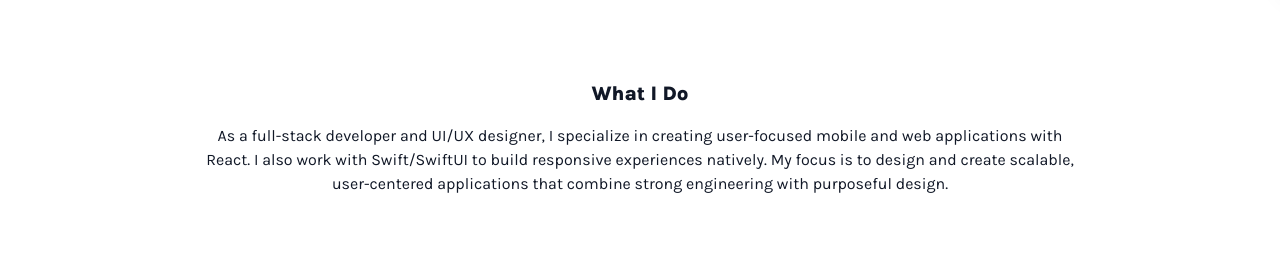
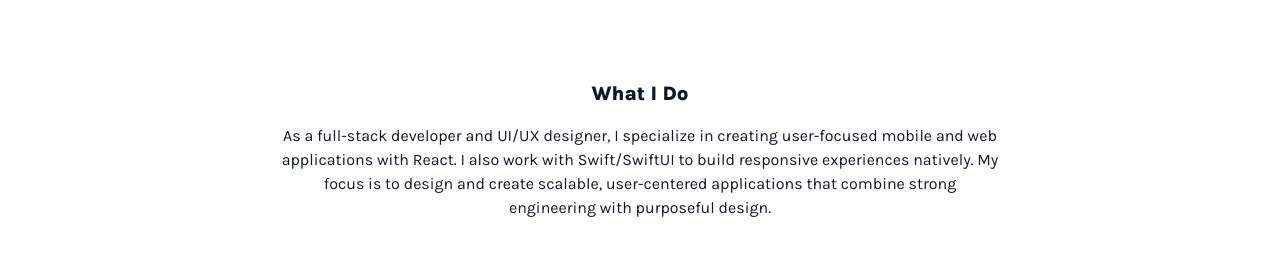
Before and after one commit to cdv0/portfolio-v2, a React (Vite) app: page / in a window 1280 px wide. Shown: the part 820-1090 px from the top of the page. Built offline with nearby package versions, Linux system fonts and the light colour scheme; a web font is replaced by a local one.

Commit message:
Adjust UI

```diff
--- a/src/sections/skills.tsx
+++ b/src/sections/skills.tsx
@@ -5,7 +5,7 @@ export default function Skills() {
         <section id="skills" className="scroll-mt-30 md:mt-24">
             <div>
                 <h2 className="font-extrabold text-center text-lg mb-2 sm:mb-3 md:mb-4 sm:text-xl">What I Do</h2>
-                <p className="text-center mb-20 px-10 sm:px-20 md:px-30 lg:px-50">{data.about.whatIDo}</p>
+                <p className="text-center mb-20 px-10 sm:px-20 md:px-30 lg:px-50 xl:px-70">{data.about.whatIDo}</p>
             </div>
 
             <div>
```
